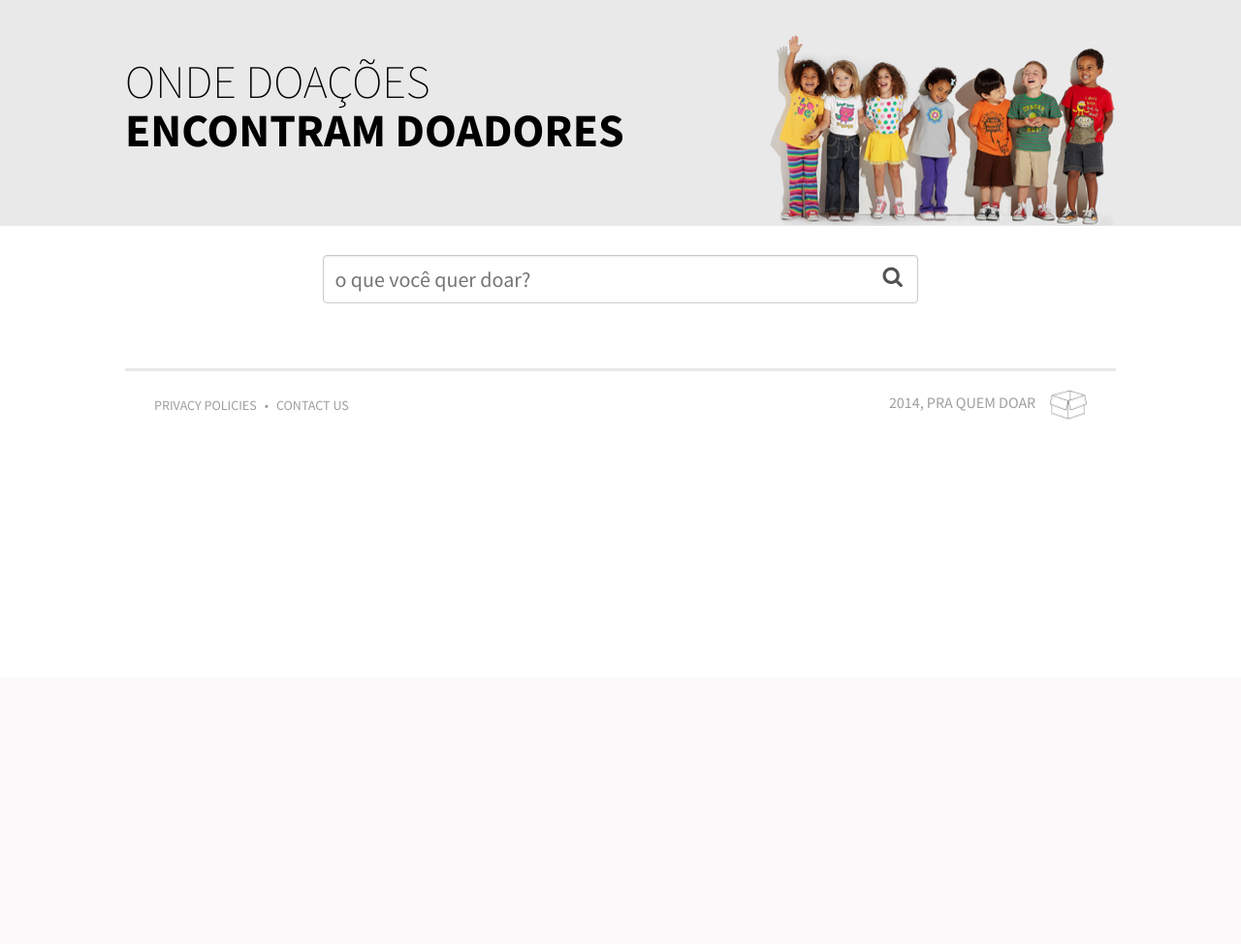
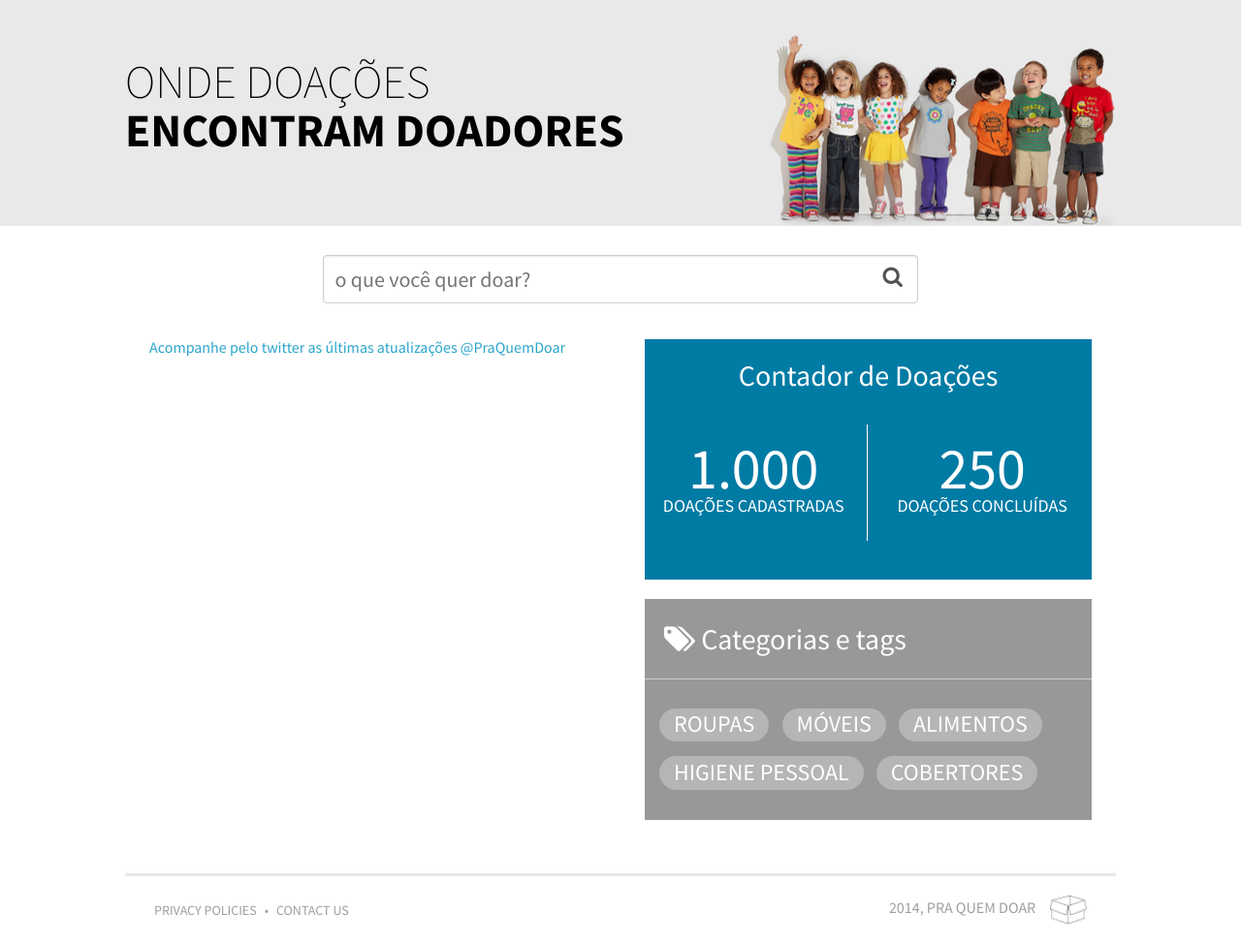
Before and after one commit to CodingForChange/praquemdoar, a Flask app: page / in a window 1280 px wide. Shown: the part 101-1075 px from the top of the page at 97% size. Before the commit the page ends 534 px from the top, so only its background shows below. Run offline with Flask 2, Linux system fonts and the light colour scheme; parts of the project's set-up code (start-up, migrations or seed data) failed here and were passed over; some libraries are stand-ins or nearby versions.

Commit message:
Index - Box Contador de Doações, twitter e Tags

```diff
--- a/app/static/css/style.css
+++ b/app/static/css/style.css
@@ -187,6 +187,89 @@ footer{
 	color: #9f9f9f;
 }
 
+.box-twitter {
+	/*height: 300px;*/
+	/*background-color: #009900;*/
+	padding: 10px;
+}
+
+.box-contador {
+	margin: 10px;
+	padding: 10px;
+	background-color: #007BA4;
+	padding-bottom: 40px;
+}
+
+.box-categoria h2, .box-contador h2 {
+	color: #FFFFFF;
+	font-weight: normal;
+	font-size: 30px;
+	padding-bottom: 15px;
+}
+
+.box-categoria h2 {
+	border-bottom: 1px solid #CCCCCC;
+}
+
+.box-contador h2 {
+	text-align: center;
+}
+
+.box-categoria {
+	margin: 10px;
+	background-color: #989898;
+	padding-bottom: 20px;
+}
+
+.box-categoria i {
+	padding-left: 20px;
+}
+
+.box-categoria h2 {
+	padding-top: 20px;
+	padding-bottom: 20px;
+}
+
+.tag-container {
+	padding: 10px;
+	height: 110px;
+	overflow: hidden;
+}
+
+.tag-container .label {
+	font-size: 24px;
+	background-color: #B5B5B5;
+	font-weight: normal;
+	margin: 5px;
+	margin-bottom: 10px;
+}
+
+.info-contador {
+	color: #FFFFFF;
+}
+
+.numero-doacoes {
+	padding-top: 15px;
+	font-size: 60px;
+	text-align: center;
+}
+
+.conteudo-doacoes-cadastradas {
+	border-right: 1px solid #FFFFFF;
+	text-align: center;
+	height: 120px;
+	font-size: 18px;
+}
+
+.conteudo-doacoes-concluidas {
+	font-size: 18px;
+	text-align: center;
+}
+
+.timeline-header {
+	display: none;
+}
+
 @media only screen and (min-width: 768px) {
 
 }
--- a/app/static/js/index.js
+++ b/app/static/js/index.js
@@ -1,6 +1,10 @@
 $(document).ready(function(){
 
+
 	$(document).foundation();
+
+	setTimeout( formataTwitter,2000 );
+
 
 	$("li.menu-login a").click(function(event){
 		event.preventDefault();
@@ -10,3 +14,13 @@ $(document).ready(function(){
 	});
 
 });// JavaScript Document
+
+formataTwitter = function()
+{
+	// $("iframe").contents().find(".timeline-header").hide();
+	conteudo = '<span style="font-size: 14px;"><i class="fa fa-twitter"></i> '+
+	'Acompanhe pelo Twitter as últimas solicitações </span><br />'+
+	'<div style="font-size: 26px;font-weight: normal;padding-top: 5px;">@praquemdoar</div>';
+
+	$("iframe").contents().find(".timeline-header").html(conteudo);
+};
--- a/app/templates/index.html
+++ b/app/templates/index.html
@@ -29,4 +29,58 @@
 			<i class="fa fa-search"></i>
 		</section>
 	</section>
+
+	<div class="row">
+
+		<div class="large-6 columns">
+			<div class="box-twitter">
+				<a class="twitter-timeline" href="https://twitter.com/PraQuemDoar" data-widget-id="447432371491467264" data-chrome="nofooter">Acompanhe pelo twitter as últimas atualizações @PraQuemDoar</a>
+				<script>!function(d,s,id){var js,fjs=d.getElementsByTagName(s)[0],p=/^http:/.test(d.location)?'http':'https';if(!d.getElementById(id)){js=d.createElement(s);js.id=id;js.src=p+"://platform.twitter.com/widgets.js";fjs.parentNode.insertBefore(js,fjs);}}(document,"script","twitter-wjs");</script>
+
+			</div>
+		</div>
+
+		<div class="large-6 columns">
+			<div class="row">
+				<div class="large-12 columns">
+					<div  class="box-contador">
+						<h2>Contador de Doações</h2>
+						<div class="row info-contador">
+							<div class="large-6 columns conteudo-doacoes-cadastradas">
+								<div class="numero-doacoes">1.000</div>
+								DOAÇÕES CADASTRADAS
+							</div>
+							<div class="large-6 columns conteudo-doacoes-concluidas">
+								<div class="numero-doacoes">250</div>
+								DOAÇÕES CONCLUÍDAS
+							</div>
+
+						</div>
+					</div>
+				</div>
+
+			</div>
+			<div class="row">
+				<div class="large-12 columns">
+					<div class="box-categoria">
+						<h2><i class="fa fa-tags"></i> Categorias e tags</h2>
+						<div class="tag-container">
+							<span class="label round">ROUPAS</span>
+							<span class="label round">MÓVEIS</span>
+							<span class="label round">ALIMENTOS</span>
+							<span class="label round">HIGIENE PESSOAL</span>
+							<span class="label round">COBERTORES</span>
+
+							<span class="label round">COBERTORES</span>
+							<span class="label round">COBERTORES</span>
+							<span class="label round">COBERTORES</span>
+
+						</div>
+					</div>
+				</div>
+
+			</div>
+		</div>
+	</div>
+
 {%endblock%}
```
